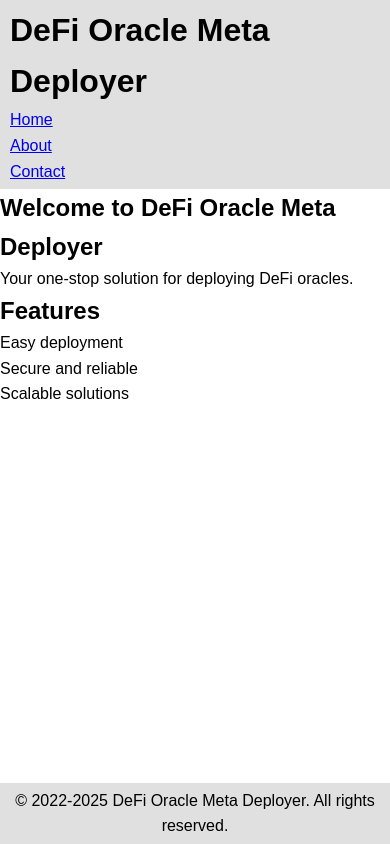
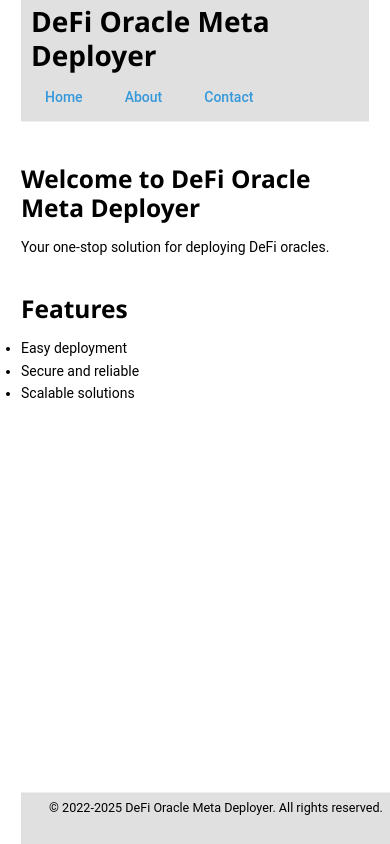
Before and after one commit to Defi-Oracle-Tooling/defi_oracle_meta_deployer, a Flask app: page / in a window 390 px wide. Run offline with Flask 2, Linux system fonts and the light colour scheme; parts of the project's set-up code (start-up, migrations or seed data) failed here and were passed over.

Commit message:
Enhance CSS with a comprehensive grid system, responsive design, and improved typography for better layout and user experience

```diff
--- a/static/css/system.css
+++ b/static/css/system.css
@@ -1,16 +1,283 @@
 /* system.css - Updated for Azure Automation Orchestration Tool */
 
-/* Reset default margins and paddings */
+/* Base Grid System */
+:root {
+  --primary-color: #3498db;
+  --secondary-color: #2ecc71;
+  --accent-color: #e74c3c;
+  --text-color: #333;
+  --background-color: #f8f9fa;
+  --light-gray: #ecf0f1;
+  --dark-gray: #7f8c8d;
+  --font-heading: 'Segoe UI', Helvetica, Arial, sans-serif;
+  --font-body: 'Roboto', Arial, sans-serif;
+  --spacing-xs: 0.5rem;
+  --spacing-sm: 1rem;
+  --spacing-md: 1.5rem;
+  --spacing-lg: 2.5rem;
+  --spacing-xl: 4rem;
+  --container-width: 1200px;
+  --border-radius: 4px;
+  --box-shadow: 0 2px 5px rgba(0,0,0,0.1);
+}
+
+/* Reset & Base Styles */
 * {
   margin: 0;
   padding: 0;
   box-sizing: border-box;
 }
 
+html {
+  font-size: 16px;
+  scroll-behavior: smooth;
+}
+
 body {
-  font-family: Arial, sans-serif;
-  background-color: #f5f5f5;
+  font-family: var(--font-body);
   line-height: 1.6;
+  color: var(--text-color);
+  background-color: var(--background-color);
+  display: flex;
+  flex-direction: column;
+  min-height: 100vh;
+  max-width: var(--container-width);
+  margin: 0 auto;
+  padding: 0 var(--spacing-md);
+}
+
+/* Typography */
+h1, h2, h3, h4, h5, h6 {
+  font-family: var(--font-heading);
+  margin-bottom: var(--spacing-sm);
+  line-height: 1.2;
+}
+
+h1 {
+  font-size: 2.5rem;
+  margin-bottom: var(--spacing-md);
+}
+
+h2 {
+  font-size: 2rem;
+  margin-bottom: var(--spacing-sm);
+}
+
+h3 {
+  font-size: 1.75rem;
+}
+
+h4 {
+  font-size: 1.5rem;
+}
+
+p {
+  margin-bottom: var(--spacing-md);
+}
+
+a {
+  color: var(--primary-color);
+  text-decoration: none;
+  transition: color 0.2s ease-in-out;
+}
+
+a:hover, a:focus {
+  color: darken(var(--primary-color), 10%);
+  text-decoration: underline;
+}
+
+/* Grid System */
+.container {
+  width: 100%;
+  max-width: var(--container-width);
+  margin: 0 auto;
+  padding: 0 var(--spacing-md);
+}
+
+.row {
+  display: flex;
+  flex-wrap: wrap;
+  margin: 0 -1rem;
+}
+
+.col {
+  flex: 1;
+  padding: 0 1rem;
+}
+
+/* For specific column widths */
+.col-1 { flex: 0 0 8.333%; }
+.col-2 { flex: 0 0 16.666%; }
+.col-3 { flex: 0 0 25%; }
+.col-4 { flex: 0 0 33.333%; }
+.col-5 { flex: 0 0 41.666%; }
+.col-6 { flex: 0 0 50%; }
+.col-7 { flex: 0 0 58.333%; }
+.col-8 { flex: 0 0 66.666%; }
+.col-9 { flex: 0 0 75%; }
+.col-10 { flex: 0 0 83.333%; }
+.col-11 { flex: 0 0 91.666%; }
+.col-12 { flex: 0 0 100%; }
+
+/* Layout Components */
+header {
+  padding: var(--spacing-md) 0;
+  border-bottom: 1px solid var(--light-gray);
+  margin-bottom: var(--spacing-md);
+  display: flex;
+  justify-content: space-between;
+  align-items: center;
+  flex-wrap: wrap;
+}
+
+header h1 {
+  margin-bottom: 0;
+}
+
+nav ul {
+  display: flex;
+  list-style: none;
+}
+
+nav li {
+  margin-left: var(--spacing-md);
+}
+
+nav a {
+  font-weight: 500;
+  padding: var(--spacing-xs) var(--spacing-sm);
+  border-radius: var(--border-radius);
+  transition: background-color 0.2s ease;
+}
+
+nav a:hover, nav a:focus {
+  background-color: rgba(52, 152, 219, 0.1);
+  text-decoration: none;
+}
+
+main {
+  flex: 1;
+  padding: var(--spacing-md) 0;
+}
+
+section {
+  margin-bottom: var(--spacing-lg);
+}
+
+footer {
+  padding: var(--spacing-md) 0;
+  border-top: 1px solid var(--light-gray);
+  text-align: center;
+  color: var(--dark-gray);
+  font-size: 0.9rem;
+}
+
+/* Buttons */
+.btn {
+  display: inline-block;
+  padding: 0.75rem 1.5rem;
+  background-color: var(--primary-color);
+  color: white;
+  border: none;
+  border-radius: var(--border-radius);
+  cursor: pointer;
+  font-weight: 500;
+  text-align: center;
+  transition: all 0.2s ease-in-out;
+  margin-right: var(--spacing-sm);
+  margin-bottom: var(--spacing-sm);
+}
+
+.btn:hover, .btn:focus {
+  background-color: darken(var(--primary-color), 10%);
+  transform: translateY(-2px);
+  box-shadow: 0 4px 8px rgba(0,0,0,0.1);
+  color: white;
+  text-decoration: none;
+}
+
+.btn-secondary {
+  background-color: var(--secondary-color);
+}
+
+.btn-accent {
+  background-color: var(--accent-color);
+}
+
+.btn-outline {
+  background-color: transparent;
+  border: 2px solid var(--primary-color);
+  color: var(--primary-color);
+}
+
+/* Cards */
+.card {
+  background-color: white;
+  border-radius: var(--border-radius);
+  box-shadow: var(--box-shadow);
+  padding: var(--spacing-md);
+  margin-bottom: var(--spacing-md);
+  transition: transform 0.2s ease, box-shadow 0.2s ease;
+}
+
+.card:hover {
+  transform: translateY(-5px);
+  box-shadow: 0 5px 15px rgba(0,0,0,0.1);
+}
+
+/* Utils */
+.text-center { text-align: center; }
+.text-right { text-align: right; }
+.text-left { text-align: left; }
+
+.mt-1 { margin-top: var(--spacing-xs); }
+.mt-2 { margin-top: var(--spacing-sm); }
+.mt-3 { margin-top: var(--spacing-md); }
+.mt-4 { margin-top: var(--spacing-lg); }
+.mt-5 { margin-top: var(--spacing-xl); }
+
+.mb-1 { margin-bottom: var(--spacing-xs); }
+.mb-2 { margin-bottom: var(--spacing-sm); }
+.mb-3 { margin-bottom: var(--spacing-md); }
+.mb-4 { margin-bottom: var(--spacing-lg); }
+.mb-5 { margin-bottom: var(--spacing-xl); }
+
+/* Responsive Design */
+@media (max-width: 992px) {
+  .col-md-12 { flex: 0 0 100%; }
+  header {
+    flex-direction: column;
+    align-items: flex-start;
+  }
+  nav {
+    margin-top: var(--spacing-sm);
+  }
+  nav ul {
+    flex-wrap: wrap;
+  }
+  nav li {
+    margin-left: 0;
+    margin-right: var(--spacing-sm);
+    margin-bottom: var(--spacing-xs);
+  }
+}
+
+@media (max-width: 768px) {
+  .col-sm-12 { flex: 0 0 100%; }
+  h1 { font-size: 2rem; }
+  h2 { font-size: 1.75rem; }
+  h3 { font-size: 1.5rem; }
+  .container {
+    padding: 0 var(--spacing-sm);
+  }
+}
+
+@media (max-width: 576px) {
+  html { font-size: 14px; }
+  .btn {
+    display: block;
+    width: 100%;
+  }
 }
 
 /* Header styling */
```
